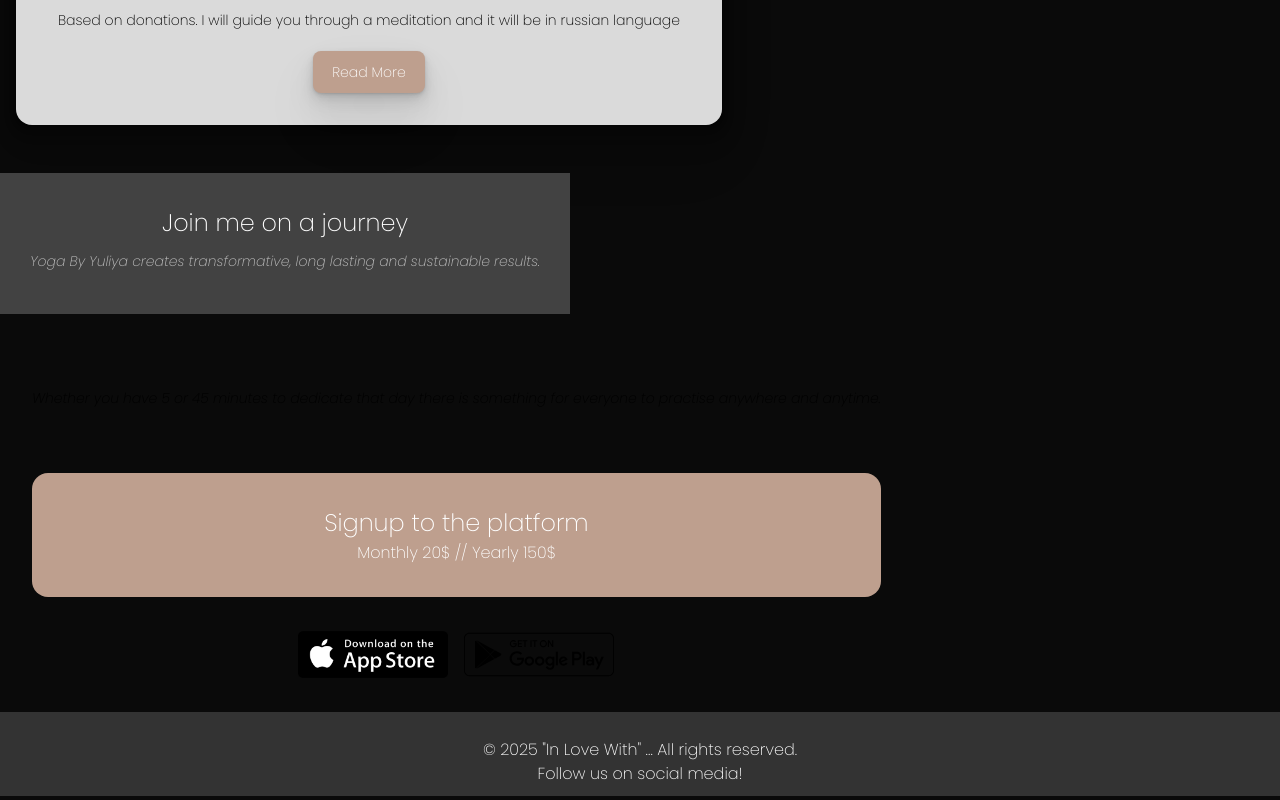
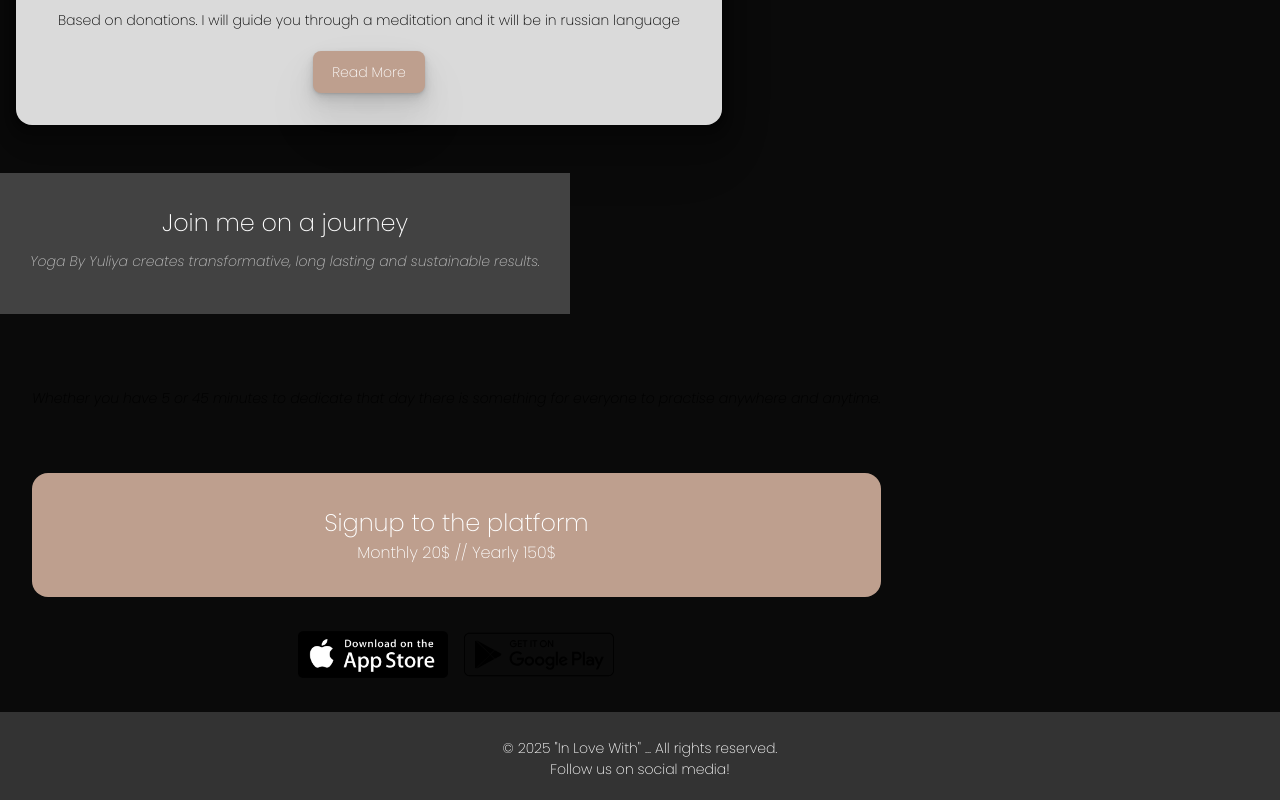
Before and after one commit to Marconion/in-love-with-next-js, a Next.js app: page / in a window 1280 px wide. Shown: the part 2372-3172 px from the top of the page. Built offline with nearby package versions, Linux system fonts and the light colour scheme.

Commit message:
Update Footer styles: adjust padding and increase font size for better readability

```diff
--- a/src/app/components/Footer.css
+++ b/src/app/components/Footer.css
@@ -2,8 +2,7 @@
   background-color: #333;
   color: white;
   text-align: center;
-  padding: 10px;
-  /* position: relative; */
+  padding: 10px 0 20px;
   display: flex;
   flex-direction: column;
   bottom: 0;
@@ -20,6 +19,7 @@
 
 .footer p {
   color: white;
+  font-size: 14px;
 }
 .social-media-links {
   display: flex;
```
